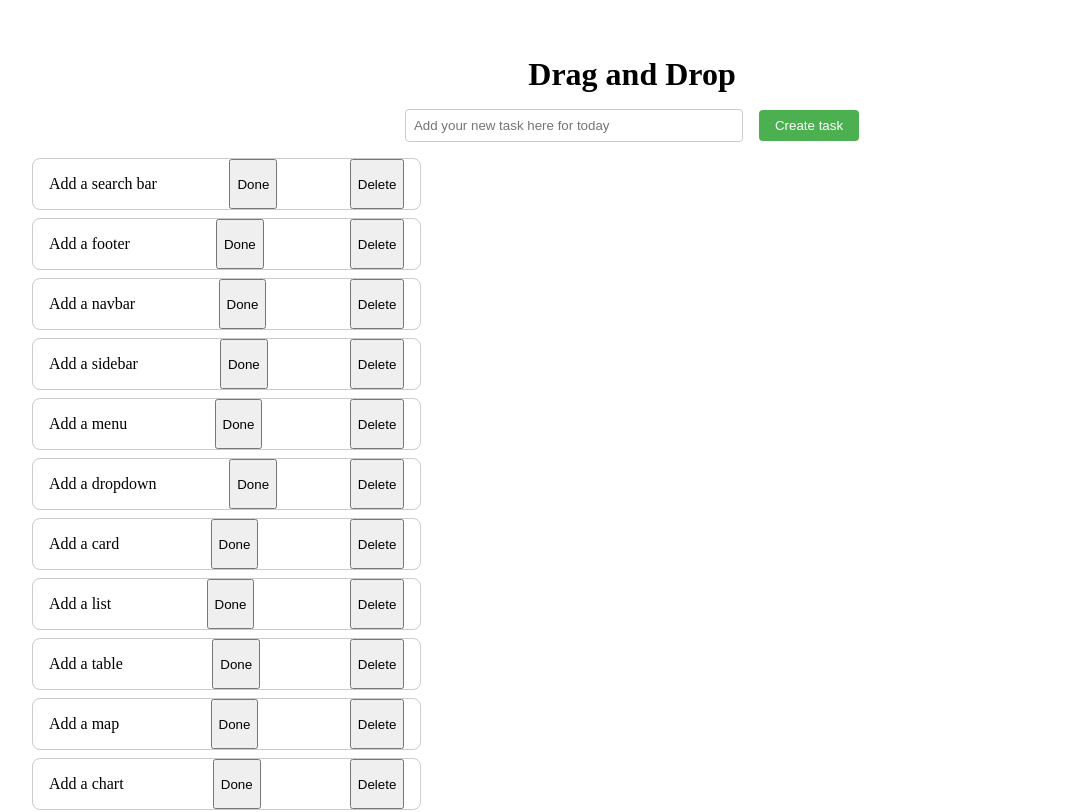
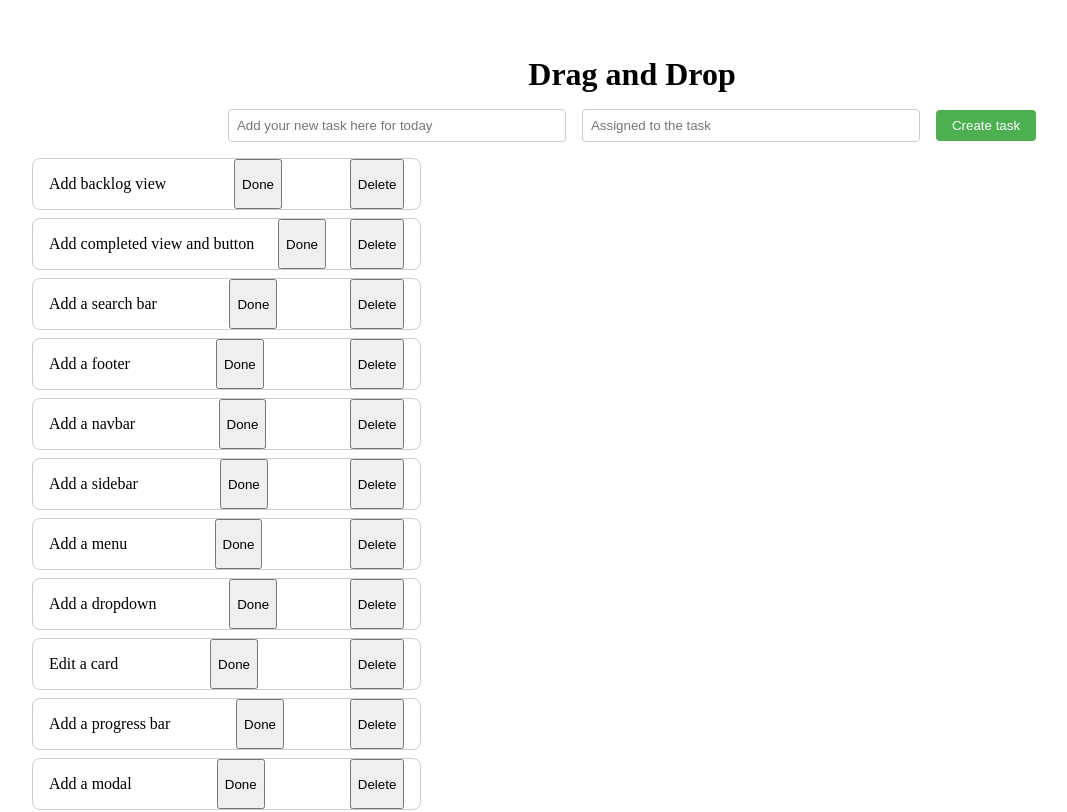
Before and after one commit to JulianCeleita/Drag-and-drop, a Vue app: page / in a window 1280 px wide. Shown: the top 812 px of the page, without its empty margins (8-1075 px from the left). Built offline with nearby package versions, Linux system fonts and the light colour scheme.

Commit message:
Assigned to the task added

```diff
--- a/src/App.vue
+++ b/src/App.vue
@@ -5,33 +5,29 @@ import TaskCard from './components/TaskCard.vue';
 
 // Define all the refs
 const items = ref([
-  { id: 1, label: 'Create app with Vue and Vite', done: false },
-  { id: 2, label: 'Add drag and drop functionality', done: false },
-  { id: 3, label: 'Style the app', done: false },
-  { id: 4, label: 'Add a new task', done: false },
-  { id: 5, label: 'Remove a task', done: false },
-  { id: 6, label: 'Mark a task as done', done: false },
-  { id: 7, label: 'Clear all tasks', done: false },
-  { id: 8, label: 'Add a counter', done: false },
-  { id: 9, label: 'Add a timer', done: false },
-  { id: 10, label: 'Add a form', done: false },
-  { id: 11, label: 'Add a modal', done: false },
-  { id: 12, label: 'Add a carousel', done: false },
-  { id: 13, label: 'Add a slider', done: false },
-  { id: 14, label: 'Add a progress bar', done: false },
-  { id: 15, label: 'Add a chart', done: false },
-  { id: 16, label: 'Add a map', done: false },
-  { id: 17, label: 'Add a table', done: false },
-  { id: 18, label: 'Add a list', done: false },
-  { id: 19, label: 'Add a card', done: false },
-  { id: 20, label: 'Add a dropdown', done: false },
-  { id: 21, label: 'Add a menu', done: false },
-  { id: 22, label: 'Add a sidebar', done: false },
-  { id: 23, label: 'Add a navbar', done: false },
-  { id: 24, label: 'Add a footer', done: false },
-  { id: 25, label: 'Add a search bar', done: false },
+  { id: 2, label: 'Add drag and drop functionality', done: false, assigned: 'Julian' },
+  { id: 3, label: 'Style the app', done: false, assigned: 'Julian' },
+  { id: 6, label: 'Mark a task as done', done: false, assigned: 'Julian' },
+  { id: 7, label: 'Clear all tasks', done: false, assigned: 'Julian' },
+  { id: 8, label: 'Add a counter', done: false, assigned: 'Julian' },
+  { id: 9, label: 'Add a timer', done: false, assigned: 'Julian' },
+  { id: 10, label: 'Add a form', done: false, assigned: 'Julian' },
+  { id: 11, label: 'Add a modal', done: false, assigned: 'Julian' },
+  { id: 14, label: 'Add a progress bar', done: false, assigned: 'Julian' },
+  { id: 19, label: 'Edit a card', done: false, assigned: 'Heiner' },
+  { id: 20, label: 'Add a dropdown', done: false, assigned: 'Heiner' },
+  { id: 21, label: 'Add a menu', done: false, assigned: 'Heiner' },
+  { id: 22, label: 'Add a sidebar', done: false, assigned: 'Heiner' },
+  { id: 23, label: 'Add a navbar', done: false, assigned: 'Julian' },
+  { id: 24, label: 'Add a footer', done: false, assigned: 'Julian' },
+  { id: 25, label: 'Add a search bar', done: false, assigned: 'Julian' },
+  { id: 26, label: 'Add completed view and button', done: false, assigned: 'Julian'},
+  { id: 27, label: 'Add backlog view', done: false, assigned: 'Julian' },
 ]);
 const newTaskLabel = ref('');
+const newAssignated = ref('');
+
+console.log('Items', items.value);
 
 // Sort the items by id
 const sortedItems = ref(items.value.slice().sort((a, b) => b.id - a.id));
@@ -39,13 +35,16 @@ const sortedItems = ref(items.value.slice().sort((a, b) => b.id - a.id));
 // Add a new task
 const addTask = () => {
   const newTaskDeclared = newTaskLabel.value.trim();
+  const newAssignatedDeclared = newAssignated.value.trim() || '';
   if (newTaskDeclared) {
-    const newTask = { id: items.value.length + 1, label: newTaskDeclared, done: false };
+    const lastId = items.value[items.value.length - 1]?.id || 0;
+    const newTask = { id: lastId + 1, label: newTaskDeclared, done: false, assigned: newAssignatedDeclared};
     items.value.push(newTask);
     sortedItems.value = items.value.slice().sort((a, b) => b.id - a.id);
     newTaskLabel.value = '';
-    console.log(sortedItems.value)
+    newAssignated.value = '';
   }
+  console.log('All tasks', items.value);
 }
 
 // Delete a task
@@ -63,6 +62,7 @@ const deleteTask = (taskId) => {
         <h1 class="title">Drag and Drop</h1>
         <div class="button-wrapper">
           <input v-model="newTaskLabel" type="text" placeholder="Add your new task here for today" />
+          <input v-model="newAssignated" type="text" placeholder="Assigned to the task">
           <button @click="addTask">Create task</button>
         </div>
       </div>
```
